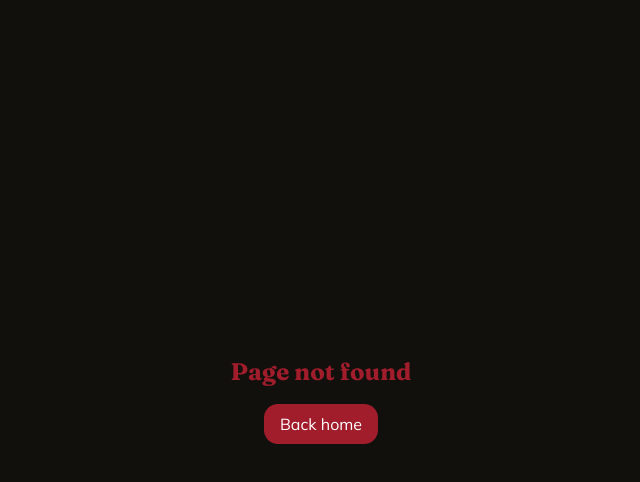
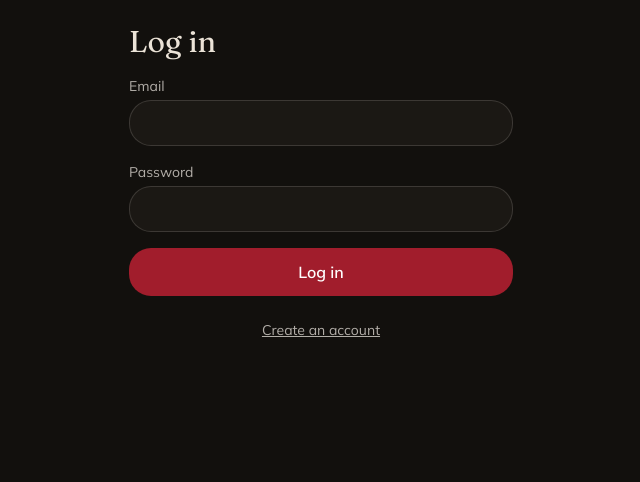
Before and after one commit to Pashteto/music-box-doll-builder, a Next.js app in the folder webapp-1/: page /login in a window 1280 px wide. Before the commit this address had no page. Shown: the top 482 px of the page, without its empty margins (319-959 px from the left). Built offline with nearby package versions, Linux system fonts and the light colour scheme; no server answers.

Commit message:
feat(auth): add AuthForm + static /login and /signup routes
Co-Authored-By: Claude Sonnet 4.6 <noreply@anthropic.com>

```diff
--- /dev/null
+++ b/webapp-1/src/app/login/page.tsx
@@ -0,0 +1,52 @@
+'use client'
+
+import { Suspense, useState } from 'react'
+import { useRouter, useSearchParams } from 'next/navigation'
+import { AuthForm } from '@/modules/auth/AuthForm'
+import { useSession } from '@/modules/auth/useSession'
+import { ApiError } from '@/lib/api'
+
+function LoginInner() {
+  const router = useRouter()
+  const params = useSearchParams()
+  const { login } = useSession()
+  const [error, setError] = useState<string | null>(null)
+  const [pending, setPending] = useState(false)
+  const next = params.get('next') || '/editor'
+
+  const onSubmit = async (email: string, password: string) => {
+    setPending(true)
+    setError(null)
+    try {
+      await login(email, password)
+      router.push(next)
+    } catch (e) {
+      setError(
+        e instanceof ApiError && e.status === 401
+          ? 'Invalid email or password.'
+          : 'Something went wrong. Please try again.',
+      )
+    } finally {
+      setPending(false)
+    }
+  }
+
+  const signupHref = next === '/editor' ? '/signup' : `/signup?next=${encodeURIComponent(next)}`
+
+  return (
+    <main className="flex min-h-full flex-col items-center justify-center gap-6 p-6">
+      <AuthForm mode="login" onSubmit={onSubmit} error={error} pending={pending} />
+      <a href={signupHref} className="text-sm text-foreground/70 underline">
+        Create an account
+      </a>
+    </main>
+  )
+}
+
+export default function LoginPage() {
+  return (
+    <Suspense>
+      <LoginInner />
+    </Suspense>
+  )
+}
--- /dev/null
+++ b/webapp-1/src/app/signup/page.tsx
@@ -0,0 +1,52 @@
+'use client'
+
+import { Suspense, useState } from 'react'
+import { useRouter, useSearchParams } from 'next/navigation'
+import { AuthForm } from '@/modules/auth/AuthForm'
+import { useSession } from '@/modules/auth/useSession'
+import { ApiError } from '@/lib/api'
+
+function SignupInner() {
+  const router = useRouter()
+  const params = useSearchParams()
+  const { signup } = useSession()
+  const [error, setError] = useState<string | null>(null)
+  const [pending, setPending] = useState(false)
+  const next = params.get('next') || '/editor'
+
+  const onSubmit = async (email: string, password: string) => {
+    setPending(true)
+    setError(null)
+    try {
+      await signup(email, password)
+      router.push(next)
+    } catch (e) {
+      setError(
+        e instanceof ApiError && e.status === 409
+          ? 'That email is already registered.'
+          : 'Something went wrong. Please try again.',
+      )
+    } finally {
+      setPending(false)
+    }
+  }
+
+  const loginHref = next === '/editor' ? '/login' : `/login?next=${encodeURIComponent(next)}`
+
+  return (
+    <main className="flex min-h-full flex-col items-center justify-center gap-6 p-6">
+      <AuthForm mode="signup" onSubmit={onSubmit} error={error} pending={pending} />
+      <a href={loginHref} className="text-sm text-foreground/70 underline">
+        Already have an account? Log in
+      </a>
+    </main>
+  )
+}
+
+export default function SignupPage() {
+  return (
+    <Suspense>
+      <SignupInner />
+    </Suspense>
+  )
+}
--- /dev/null
+++ b/webapp-1/src/modules/auth/AuthForm.tsx
@@ -0,0 +1,62 @@
+'use client'
+
+import { useState, type FormEvent } from 'react'
+
+interface AuthFormProps {
+  mode: 'login' | 'signup'
+  onSubmit: (email: string, password: string) => void
+  error?: string | null
+  pending?: boolean
+}
+
+export function AuthForm({ mode, onSubmit, error, pending }: AuthFormProps) {
+  const [email, setEmail] = useState('')
+  const [password, setPassword] = useState('')
+  const title = mode === 'login' ? 'Log in' : 'Create account'
+
+  const handleSubmit = (e: FormEvent) => {
+    e.preventDefault()
+    onSubmit(email, password)
+  }
+
+  return (
+    <form onSubmit={handleSubmit} className="flex w-full max-w-sm flex-col gap-4">
+      <h1 className="text-3xl">{title}</h1>
+      <label className="flex flex-col gap-1 text-sm text-foreground/70">
+        Email
+        <input
+          aria-label="Email"
+          type="email"
+          required
+          value={email}
+          onChange={(e) => setEmail(e.target.value)}
+          className="rounded-xl border border-foreground/15 bg-surface px-4 py-3 text-foreground"
+        />
+      </label>
+      <label className="flex flex-col gap-1 text-sm text-foreground/70">
+        Password
+        <input
+          aria-label="Password"
+          type="password"
+          required
+          minLength={8}
+          value={password}
+          onChange={(e) => setPassword(e.target.value)}
+          className="rounded-xl border border-foreground/15 bg-surface px-4 py-3 text-foreground"
+        />
+      </label>
+      {error ? (
+        <p role="alert" className="text-sm text-brand-primary">
+          {error}
+        </p>
+      ) : null}
+      <button
+        type="submit"
+        disabled={pending}
+        className="rounded-xl bg-brand-primary px-4 py-3 font-semibold text-white disabled:opacity-50"
+      >
+        {pending ? '…' : title}
+      </button>
+    </form>
+  )
+}
```
Also changed, not shown: 1 other file (tests, documents, lock files or other folders).
